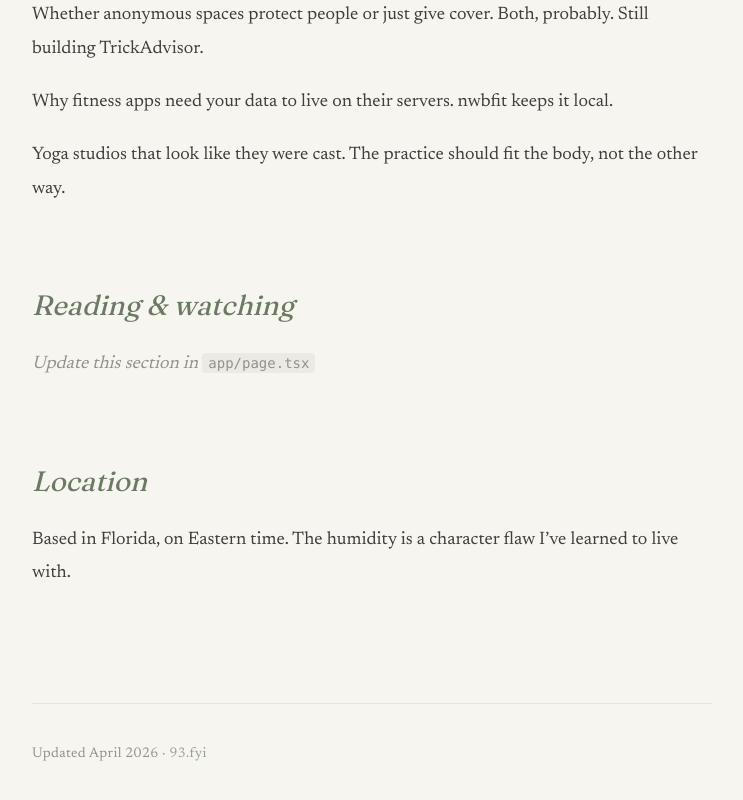
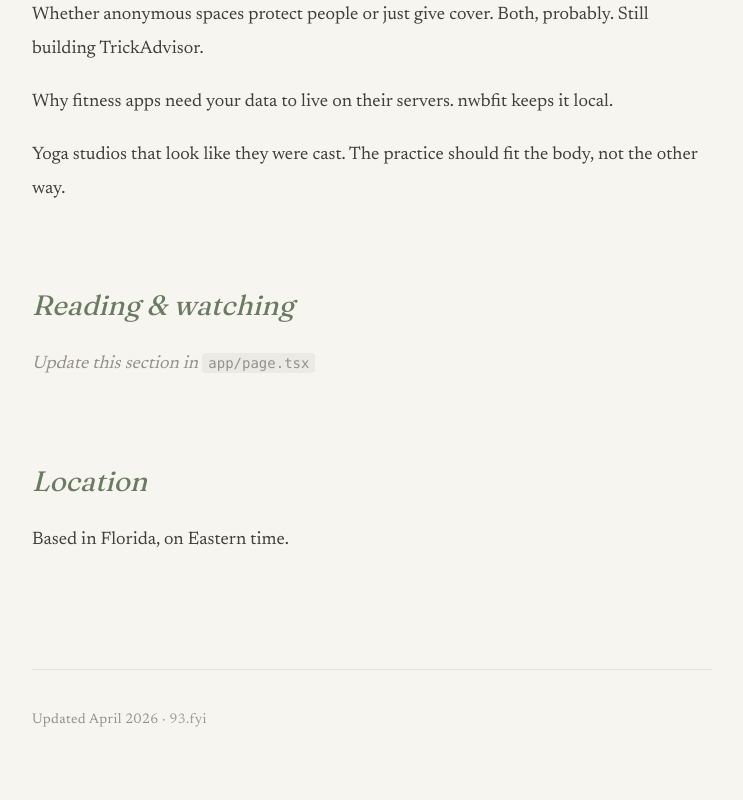
Before and after one commit to karlmarx/now-93fyi, a Next.js app: page / in a window 1280 px wide. Shown: the part 747-1547 px from the top of the page, without its empty margins (268-1011 px from the left). Built offline with nearby package versions, Linux system fonts and the light colour scheme.

Commit message:
copy: cut humidity line

```diff
--- a/app/page.tsx
+++ b/app/page.tsx
@@ -114,8 +114,7 @@ export default function NowPage() {
           </h2>
           <div className="font-prose text-[1.125rem] leading-[1.85] text-fg/90">
             <p>
-              Based in Florida, on Eastern time. The
-              humidity is a character flaw I&rsquo;ve learned to live with.
+              Based in Florida, on Eastern time.
             </p>
           </div>
         </section>
```
